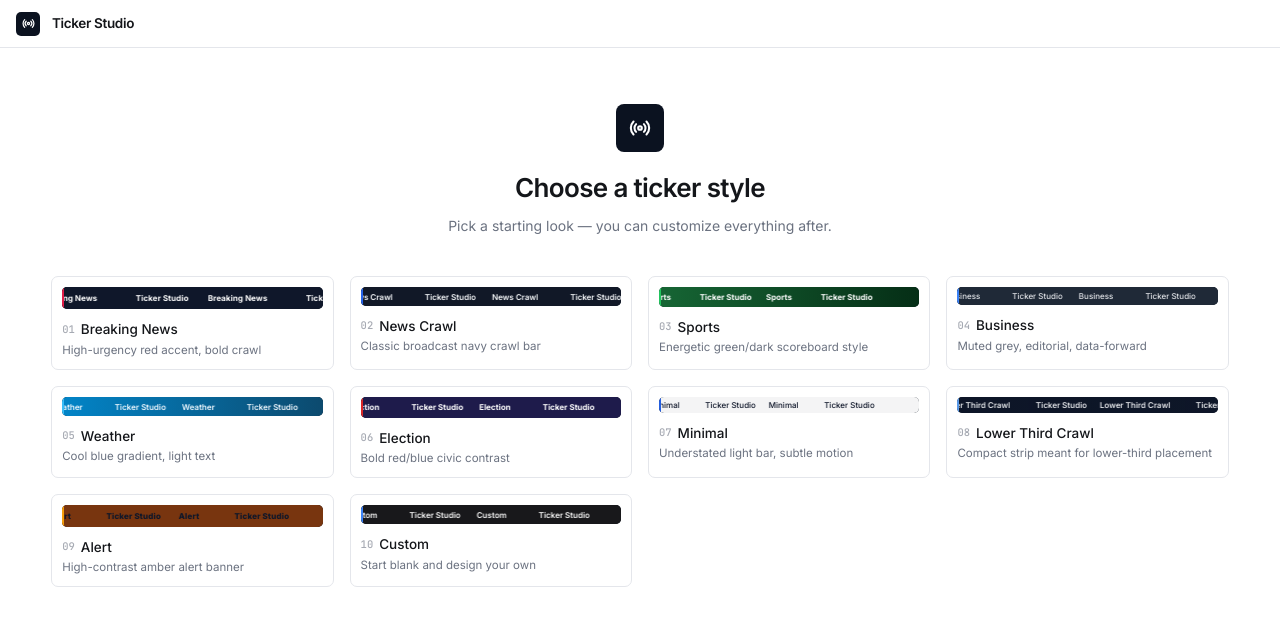
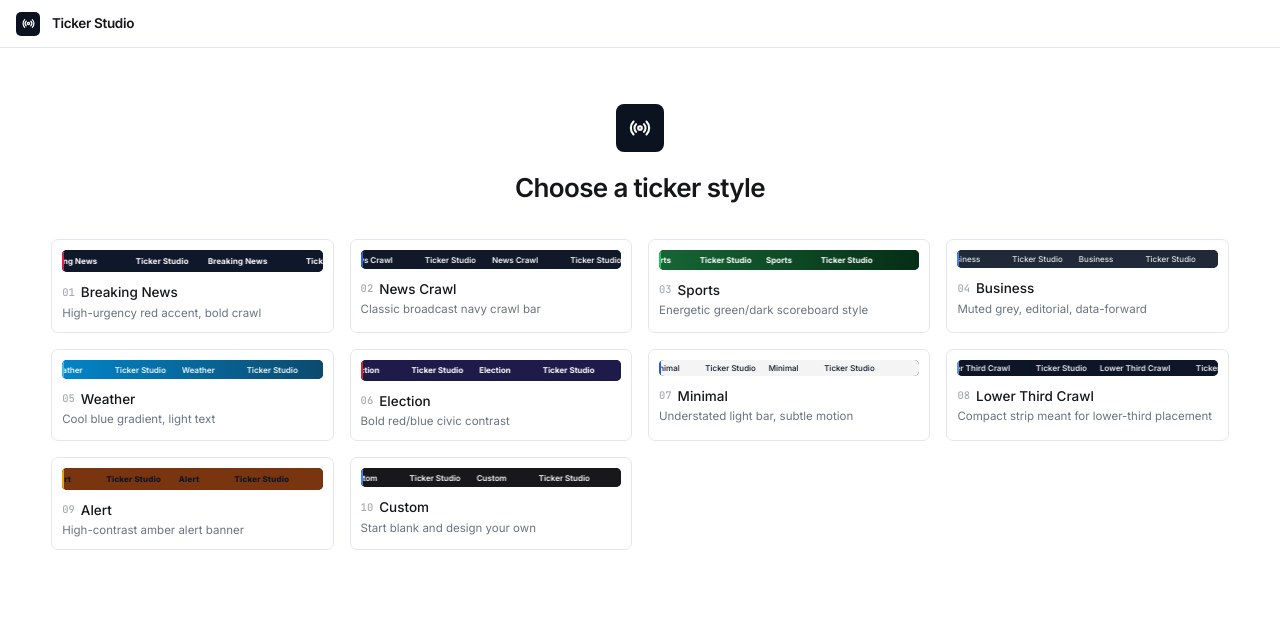
Before and after one commit to diyaseth-2409/ticker-studio-deploy, a React (Vite) app: page / in a window 1280 px wide. Shown: the top 626 px of the page. Built offline with nearby package versions, Linux system fonts and the light colour scheme.

Commit message:
Drop onboarding subtitle to keep focus on the ticker previews
Remove "Pick a starting look — you can customize everything after."
under the H1 — the ticker preview thumbnails should be what draws the
eye, not supporting copy.

```diff
--- a/src/components/canvas/StartListicle.tsx
+++ b/src/components/canvas/StartListicle.tsx
@@ -19,12 +19,11 @@ export function StartListicle() {
 
   return (
     <div className="mx-auto w-[92%] max-w-[1600px] py-14">
-      <div className="mb-10 text-center">
+      <div className="mb-8 text-center">
         <div className="mx-auto mb-4 flex h-12 w-12 items-center justify-center rounded-[8px] bg-navy-900">
           <Radio size={22} className="text-white" strokeWidth={2.25} />
         </div>
         <h1 className="text-[26px] font-semibold tracking-tight text-studio-ink">Choose a ticker style</h1>
-        <p className="mt-2 text-[14px] text-studio-muted">Pick a starting look — you can customize everything after.</p>
       </div>
 
       <div className="grid grid-cols-4 gap-4">
```
